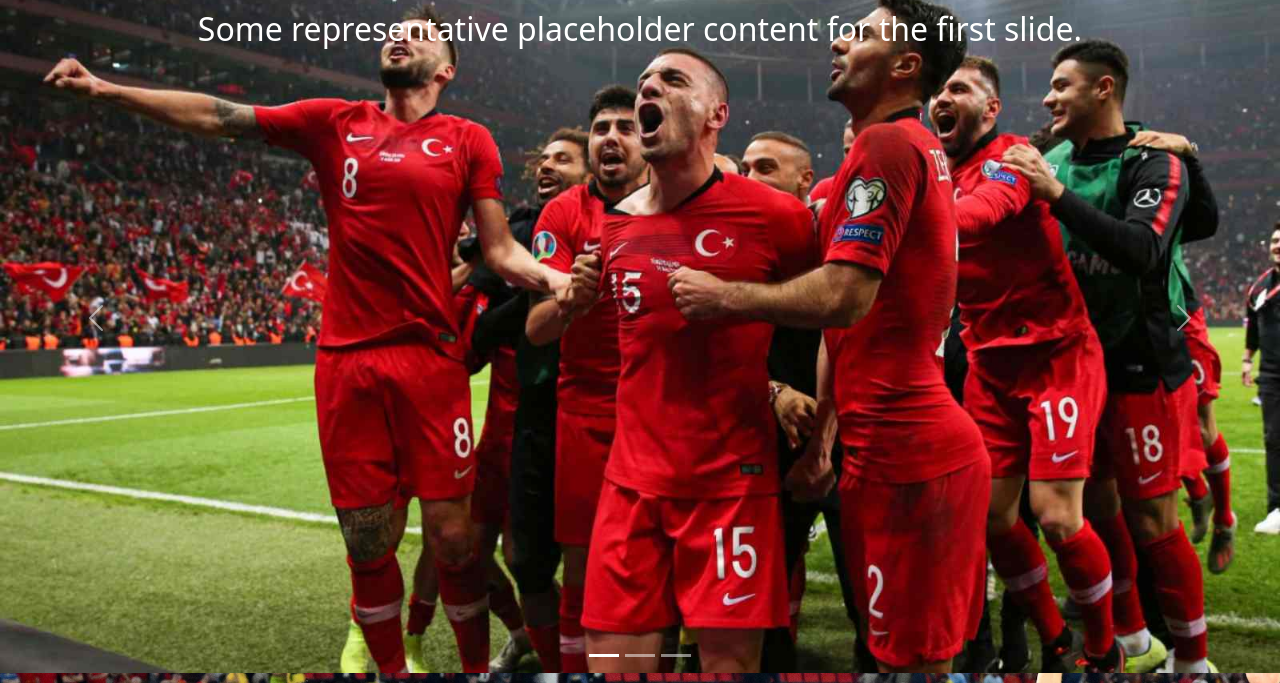
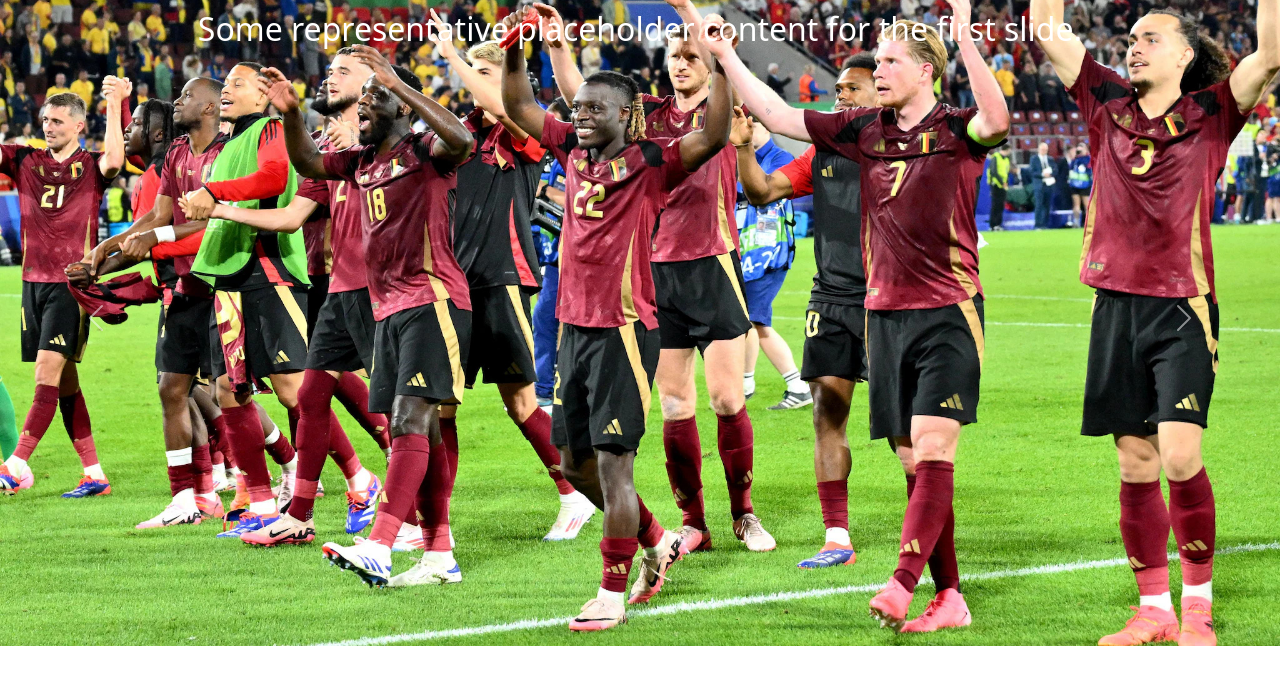
Before and after one commit to Dheesh1911/dheesh1911.github.io, a plain HTML site: page index.html in a window 1280 px wide. Shown: the part 127-810 px from the top of the page. Drawn offline with nearby package versions, Linux system fonts and the light colour scheme.

Commit message:
fix image links

```diff
--- a/index.html
+++ b/index.html
@@ -49,40 +49,51 @@
     </nav>
     <div id="carouselExampleCaptions" class="carousel slide">
         <div class="carousel-indicators">
-          <button type="button" data-bs-target="#carouselExampleCaptions" data-bs-slide-to="0" class="active" aria-current="true" aria-label="Slide 1"></button>
-          <button type="button" data-bs-target="#carouselExampleCaptions" data-bs-slide-to="1" aria-label="Slide 2"></button>
-          <button type="button" data-bs-target="#carouselExampleCaptions" data-bs-slide-to="2" aria-label="Slide 3"></button>
+            <button type="button" data-bs-target="#carouselExampleCaptions" data-bs-slide-to="0" class="active"
+                aria-current="true" aria-label="Slide 1"></button>
+            <button type="button" data-bs-target="#carouselExampleCaptions" data-bs-slide-to="1"
+                aria-label="Slide 2"></button>
+            <button type="button" data-bs-target="#carouselExampleCaptions" data-bs-slide-to="2"
+                aria-label="Slide 3"></button>
         </div>
         <div class="carousel-inner">
             <div class="carousel-item active">
-            <a href="match2.html"><img src="images/index_tur.jpg" class="d-block w-100" alt="..."></a>
+
+                <a href="match2.html">
                     <img src="images/index_bel.jpg" class="d-block w-100" alt="...">
                     <div class="carousel-caption d-none d-md-block">
                         <h5>First slide label</h5>
                         <p>Some representative placeholder content for the first slide.</p>
                     </div>
+                </a>
+
             </div>
+
             <div class="carousel-item">
-            <a href="match3.html"><img src="images/index_tur.jpg" class="d-block w-100" alt="..."></a>
+                <a href="match3.html">
                     <img src="images/index_esp.jpg" class="d-block w-100" alt="...">
                     <div class="carousel-caption d-none d-md-block">
                         <h5>Second slide label</h5>
                         <p>Some representative placeholder content for the second slide.</p>
                     </div>
+                </a>
             </div>
-          <div class="carousel-item" >
-            <a href="match1.html"><img src="images/index_tur.jpg" class="d-block w-100" alt="..."></a>
+            <div class="carousel-item">
+                <a href="match1.html"><img src="images/index_tur.jpg" class="d-block w-100" alt="...">
                 <div class="carousel-caption d-none d-md-block">
                     <h5>Third slide label</h5>
                     <p>Some representative placeholder content for the third slide.</p>
                 </div>
+                </a>
             </div>
         </div>
-        <button class="carousel-control-prev" type="button" data-bs-target="#carouselExampleCaptions" data-bs-slide="prev">
+        <button class="carousel-control-prev" type="button" data-bs-target="#carouselExampleCaptions"
+            data-bs-slide="prev">
             <span class="carousel-control-prev-icon" aria-hidden="true"></span>
             <span class="visually-hidden">Previous</span>
         </button>
-        <button class="carousel-control-next" type="button" data-bs-target="#carouselExampleCaptions" data-bs-slide="next">
+        <button class="carousel-control-next" type="button" data-bs-target="#carouselExampleCaptions"
+            data-bs-slide="next">
             <span class="carousel-control-next-icon" aria-hidden="true"></span>
             <span class="visually-hidden">Next</span>
         </button>
```
Lines whose indentation alone changed are shown as unchanged.
